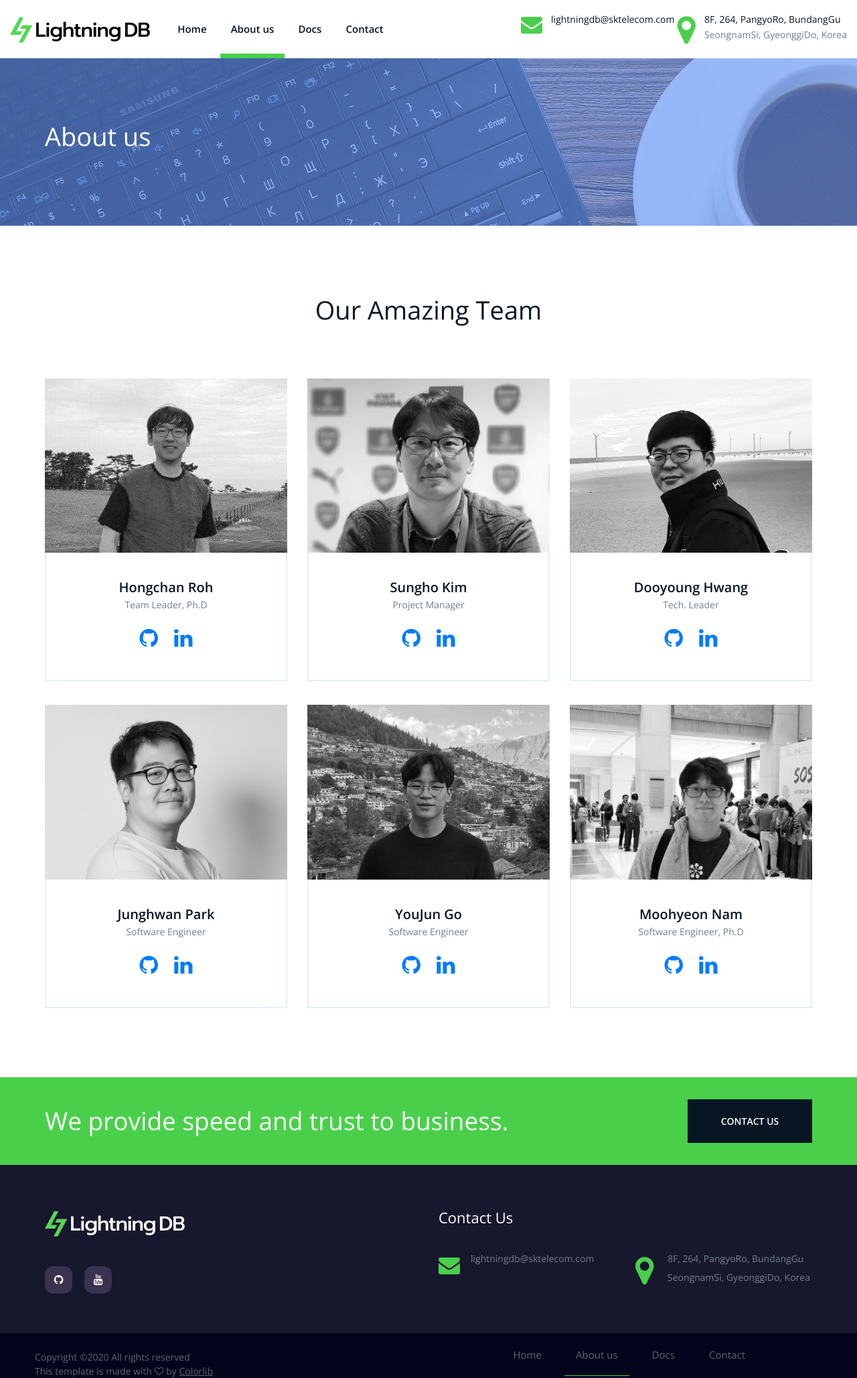
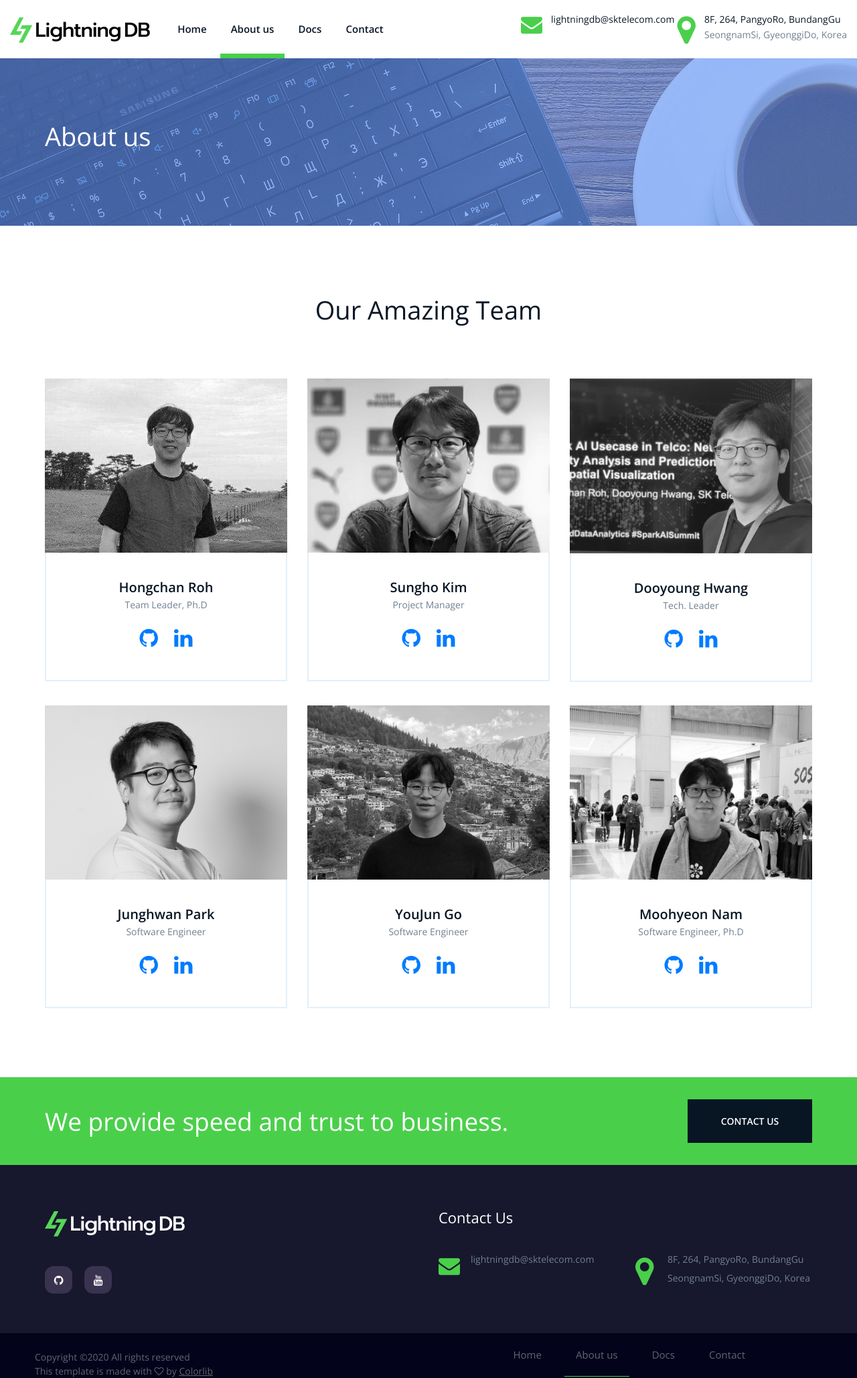
Before and after one commit to mnms/www, a Jekyll site: the page built from about.md, in a window 1280 px wide. Shown: the whole page at 67% size. Built offline with Jekyll 4.4.1, drawn with Linux system fonts in a browser that asks for light colours.

Commit message:
update team members' pics

```diff
--- a/about.md
+++ b/about.md
@@ -110,7 +110,7 @@
     <div class="row">
       <div class="col-md-4">
         <div class="team-member">
-          <img src="/assets/img/team/hongchan.png" alt="">
+          <a href="#"><img src="/assets/img/team/hongchan.png" alt=""></a>
           <div class="member-info">
             <h3>Hongchan Roh</h3>
             <p>Team Leader, Ph.D</p>
@@ -121,7 +121,7 @@
       </div>
       <div class="col-md-4">
         <div class="team-member">
-          <img src="/assets/img/team/sungho.png" alt="">
+          <a href="#"><img src="/assets/img/team/sungho.png" alt=""></a>
           <div class="member-info">
             <h3>Sungho Kim</h3>
             <p>Project Manager</p>
@@ -132,7 +132,7 @@
       </div>
       <div class="col-md-4">
         <div class="team-member">
-          <img src="/assets/img/team/dooyoung.png" alt="">
+          <a href="#"><img src="/assets/img/team/dooyoung.png" alt=""></a>
           <div class="member-info">
             <h3>Dooyoung Hwang</h3>
             <p>Tech. Leader</p>
@@ -143,7 +143,7 @@
       </div>
       <div class="col-md-4">
         <div class="team-member">
-          <img src="/assets/img/team/junghwan.png" alt="">
+          <a href="#"><img src="/assets/img/team/junghwan.png" alt=""></a>
           <div class="member-info">
             <h3>Junghwan Park</h3>
             <p>Software Engineer</p>
@@ -154,7 +154,7 @@
       </div>
       <div class="col-md-4">
         <div class="team-member">
-          <img src="/assets/img/team/youjun.png" alt="">
+          <a href="#"><img src="/assets/img/team/youjun.png" alt=""></a>
           <div class="member-info">
             <h3>YouJun Go</h3>
             <p>Software Engineer</p>
@@ -165,7 +165,7 @@
       </div>
       <div class="col-md-4">
         <div class="team-member">
-          <img src="/assets/img/team/moohyeon.png" alt="">
+          <a href="#"><img src="/assets/img/team/moohyeon.png" alt=""></a>
           <div class="member-info">
             <h3>Moohyeon Nam</h3>
             <p>Software Engineer, Ph.D</p>
--- a/assets/css/style.css
+++ b/assets/css/style.css
@@ -1280,9 +1280,20 @@
   transition: all 0.3s;
 }
 
-.team-member img {
+.team-member a img {
   position: relative;
   z-index: 2;
+  width: auto;
+  margin: 0 auto;
+  -webkit-filter: grayscale(100%);
+  filter: grayscale(100%);
+  -webkit-transition: all 0.4s;
+  transition: all 0.4s;
+}
+
+.team-member a:hover img {
+  -webkit-filter: grayscale(0%);
+  filter: grayscale(0%);
 }
 
 .team-member .member-info {
```
Also changed, not shown: assets/img/team/dooyoung.png, assets/img/team/hongchan.png, assets/img/team/junghwan.png, assets/img/team/moohyeon.png, assets/img/team/sungho.png, assets/img/team/youjun.png.
